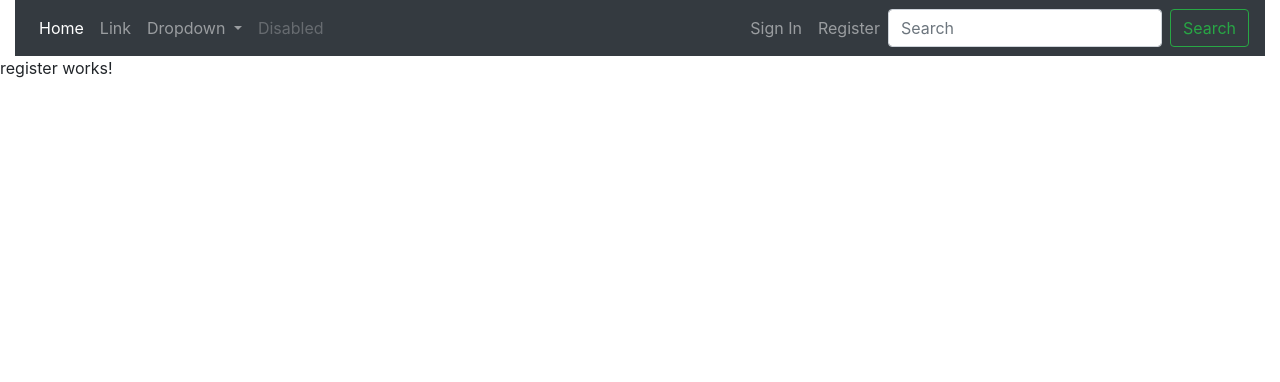
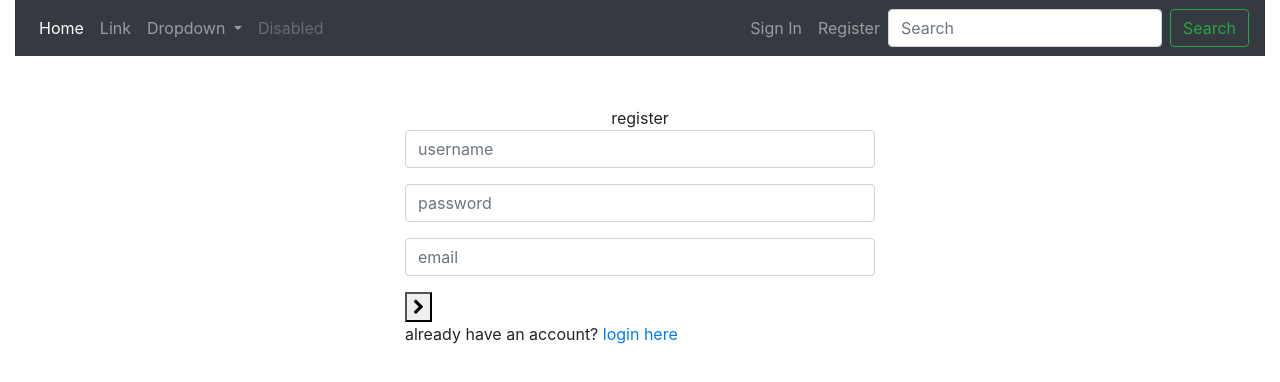
Before and after one commit to MishanCool/Buy_and_sell_website, an Angular app in the folder Anguler_Client/buyAndSell/: page /register in a window 1280 px wide. Shown: the top 382 px of the page. Built offline with nearby package versions, Linux system fonts and the light colour scheme.

Commit message:
Create register form inter face

```diff
--- a/Anguler_Client/buyAndSell/src/app/components/register/register.component.html
+++ b/Anguler_Client/buyAndSell/src/app/components/register/register.component.html
@@ -1 +1,63 @@
-<p>register works!</p>
+<div class="text-center" style="padding:50px 0">
+	<div class="logo">register</div>
+  <!-- Main Form -->
+  <div class="container center_div" style="width: 500px;">
+      <div class="w-100">
+
+    	<div class="login-form-1"  he>
+          <form id="register-form" class="text-left">
+            <div class="login-form-main-message"></div>
+            <div class="main-login-form">
+              <div class="login-group">
+
+
+                <div class="form-group">
+                  <label for="reg_username" class="sr-only">User Name</label>
+                  <input type="text" class="form-control" id="reg_username" name="reg_username" placeholder="username">
+                </div>
+
+
+                <div class="form-group">
+                  <label for="reg_password" class="sr-only">Password</label>
+                  <input type="password" class="form-control" id="reg_password" name="reg_password" placeholder="password">
+                </div>
+
+                <!-- <div class="form-group">
+                  <label for="reg_password_confirm" class="sr-only">Password Confirm</label>
+                  <input type="password" class="form-control" id="reg_password_confirm" name="reg_password_confirm" placeholder="confirm password">
+                </div> -->
+
+                <div class="form-group">
+                  <label for="reg_email" class="sr-only">Email</label>
+                  <input type="text" class="form-control" id="reg_email" name="reg_email" placeholder="email">
+                </div>
+                <!-- <div class="form-group">
+                  <label for="reg_fullname" class="sr-only">Full Name</label>
+                  <input type="text" class="form-control" id="reg_fullname" name="reg_fullname" placeholder="full name">
+                </div>
+
+                <div class="form-group login-group-checkbox">
+                  <input type="radio" class="" name="reg_gender" id="male" placeholder="username">
+                  <label for="male">male</label>
+
+                  <input type="radio" class="" name="reg_gender" id="female" placeholder="username">
+                  <label for="female">female</label>
+                </div>
+
+                <div class="form-group login-group-checkbox">
+                  <input type="checkbox" class="" id="reg_agree" name="reg_agree">
+                  <label for="reg_agree">i agree with <a href="#">terms</a></label>
+                </div>-->
+              </div>
+              <button type="submit" class="login-button"><i class="fa fa-chevron-right"></i></button>
+            </div>
+            <div class="etc-login-form">
+              <p>already have an account? <a href="#">login here</a></p>
+            </div>
+          </form>
+        </div>
+
+      </div>
+  </div>
+
+</div>
```
